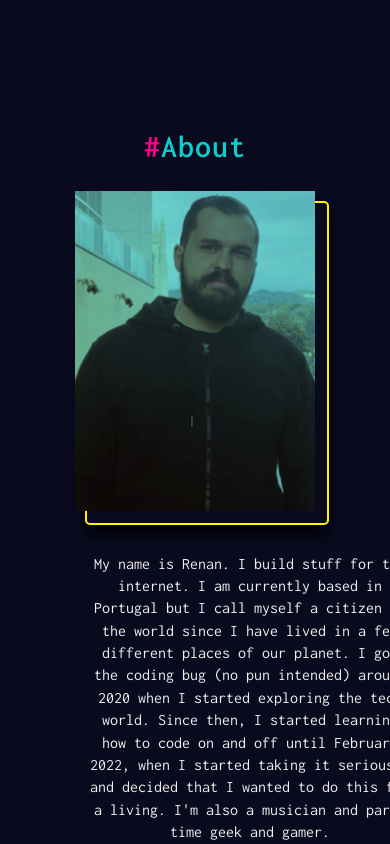
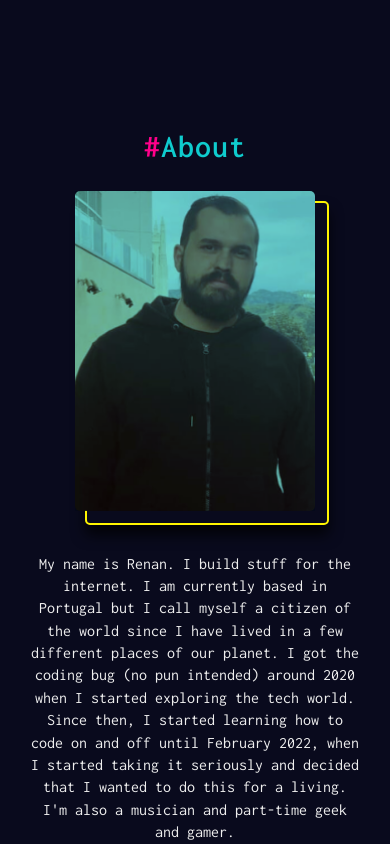
Before and after one commit to DonUggioni/portfolio-v3, a React (Vite) app: page / in a window 390 px wide. Shown: the part 800-1644 px from the top of the page. Built offline with nearby package versions, Linux system fonts and the light colour scheme.

Commit message:
Work on media queries

```diff
--- a/src/components/About/About.module.css
+++ b/src/components/About/About.module.css
@@ -8,6 +8,7 @@
 .infoContainer {
   display: flex;
   align-items: center;
+  justify-content: space-between;
   gap: 4rem;
 }
 
@@ -33,6 +34,7 @@
   height: 32rem;
   margin-right: 3rem;
   position: relative;
+  border-radius: 5px;
 }
 
 .imageWrapper::after {
@@ -79,6 +81,13 @@
   }
 }
 
+@media screen and (max-width: 1024px) {
+  .imageWrapper::before {
+    top: 1rem;
+    left: 1rem;
+  }
+}
+
 .techContainer {
   display: grid;
   gap: 2.4rem;
@@ -103,7 +112,7 @@
   color: var(--grey400);
 }
 
-@media screen and (max-width: 790px) {
+@media screen and (max-width: 840px) {
   .innerWrapper {
     place-items: center;
     width: 100%;
@@ -112,9 +121,11 @@
   .infoContainer {
     flex-direction: column-reverse;
     gap: 4.2rem;
+    width: 100%;
   }
 
   .infoInnerContainer {
+    max-width: 95%;
     width: 100%;
   }
 
@@ -132,7 +143,6 @@
   .infoText {
     line-height: 1.4;
     text-align: center;
-    min-width: 32rem;
   }
 
   .techContainer {
--- a/src/components/Hero/Hero.module.css
+++ b/src/components/Hero/Hero.module.css
@@ -40,9 +40,9 @@
   text-align: center;
 }
 
-@media screen and (max-width: 834px) {
+@media screen and (max-width: 840px) {
   .wrapper {
-    text-align: left;
+    text-align: center;
   }
 
   .spanWrapper {
@@ -52,10 +52,6 @@
 }
 
 @media screen and (max-width: 615px) {
-  .wrapper {
-    text-align: center;
-  }
-
   .spanWrapper {
     min-width: 32.6rem;
     text-align: center;
--- a/src/components/UI/Section/Section.module.css
+++ b/src/components/UI/Section/Section.module.css
@@ -9,7 +9,7 @@
 @media screen and (max-width: 790px) {
   .sectionContainer {
     display: grid;
-    place-items: center;
+    /* place-items: center; */
     gap: 3rem;
     /* margin: 0 auto; */
     padding: 0 2rem 16rem;
--- a/src/components/Work/Work.module.css
+++ b/src/components/Work/Work.module.css
@@ -90,9 +90,6 @@
   border-radius: 5px;
 }
 
-.image:hover {
-}
-
 .grid_12_col {
   display: grid;
   grid-template-columns: repeat(12, 1fr);
@@ -138,3 +135,6 @@
   display: flex;
   gap: 1.2rem;
 }
+
+@media screen and (max-width: 840px) {
+}
```
